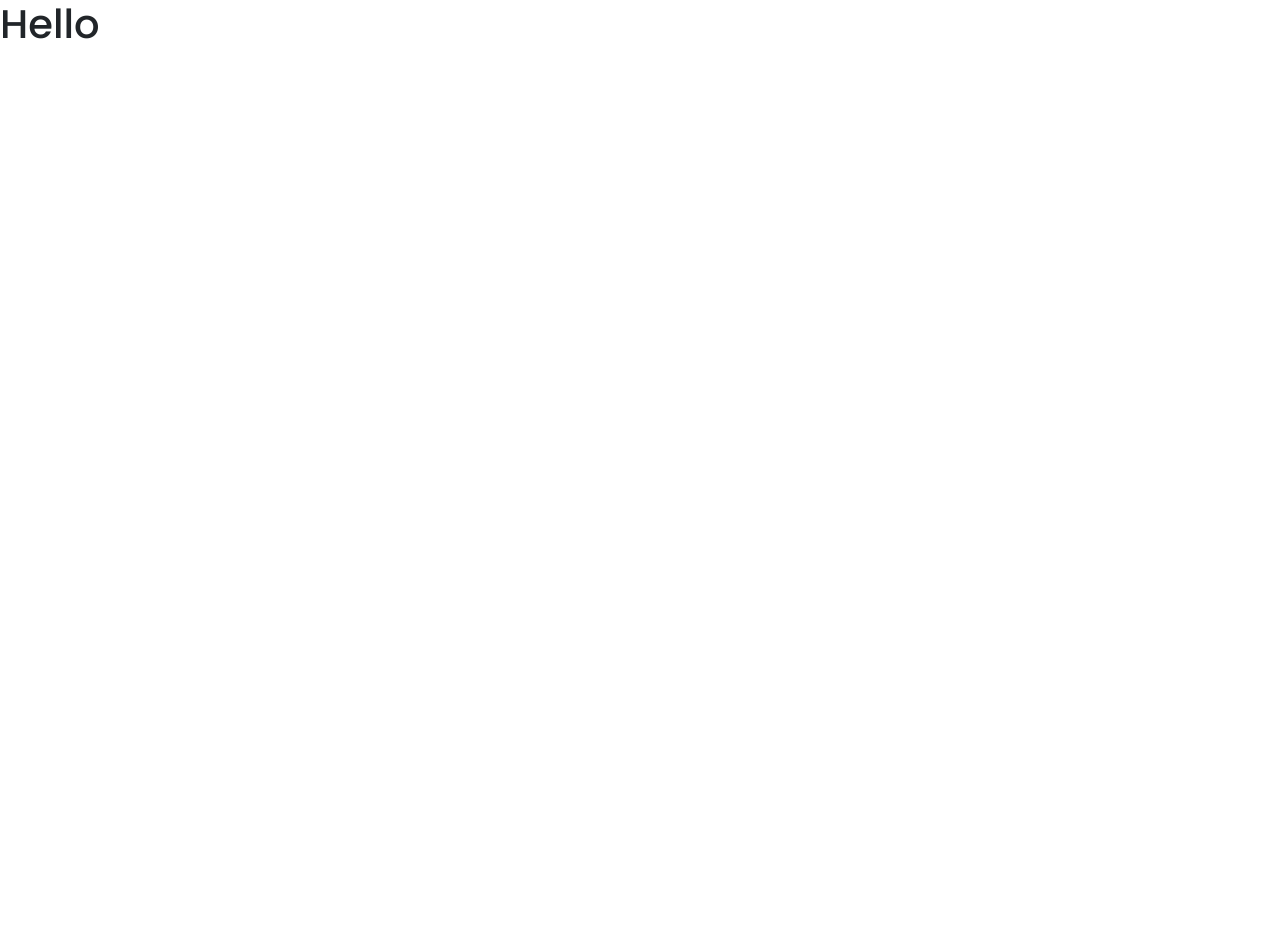
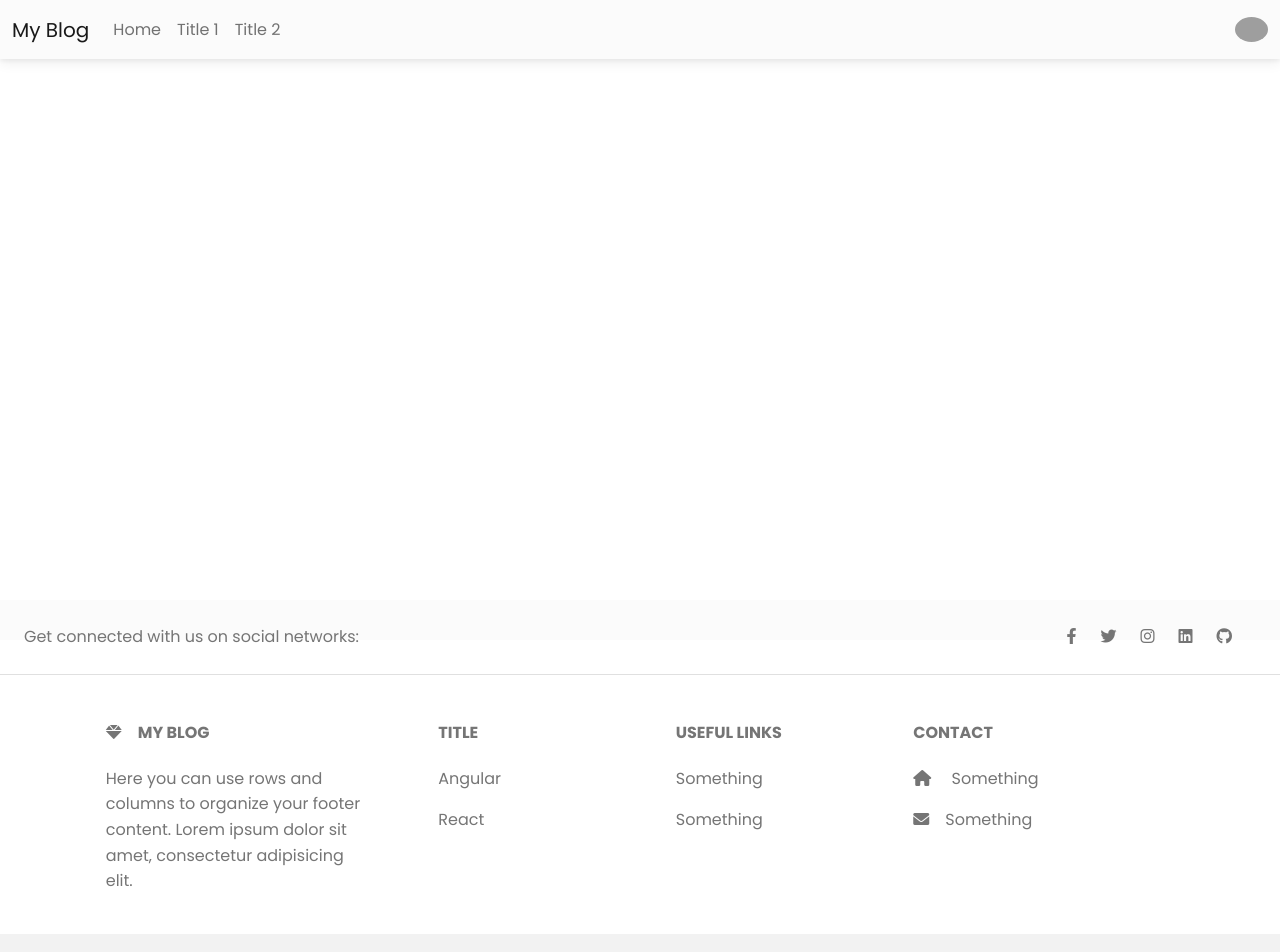
Before and after one commit to rijalanupraj/node-blog-frontend, a React (Create React App) app: page / in a window 1280 px wide. Shown: the top 952 px of the page. Before the commit the page ends 800 px from the top, so only its background shows below. Built offline with nearby package versions, Linux system fonts and the light colour scheme; grey boxes are pictures that could not be loaded.

Commit message:
🎨 Design Navbar and Footer using bootstrap

```diff
--- a/public/index.html
+++ b/public/index.html
@@ -8,12 +8,26 @@
     <meta name="description" content="Web site created using create-react-app" />
     <link rel="apple-touch-icon" href="%PUBLIC_URL%/logo192.png" />
     <link rel="manifest" href="%PUBLIC_URL%/manifest.json" />
+    <!-- Font Awesome -->
     <link
-      href="https://cdn.jsdelivr.net/npm/bootstrap@5.1.3/dist/css/bootstrap.min.css"
+      href="https://cdnjs.cloudflare.com/ajax/libs/font-awesome/6.0.0/css/all.min.css"
       rel="stylesheet"
-      integrity="sha384-1BmE4kWBq78iYhFldvKuhfTAU6auU8tT94WrHftjDbrCEXSU1oBoqyl2QvZ6jIW3"
-      crossorigin="anonymous"
     />
+    <!-- Google Fonts -->
+    <link
+      href="https://fonts.googleapis.com/css?family=Roboto:300,400,500,700&display=swap"
+      rel="stylesheet"
+    />
+    <!-- MDB -->
+    <link
+      href="https://cdnjs.cloudflare.com/ajax/libs/mdb-ui-kit/3.11.0/mdb.min.css"
+      rel="stylesheet"
+    />
+    <!-- MDB -->
+    <script
+      type="text/javascript"
+      src="https://cdnjs.cloudflare.com/ajax/libs/mdb-ui-kit/3.11.0/mdb.min.js"
+    ></script>
 
     <!-- Google Fonts -->
     <link rel="preconnect" href="https://fonts.googleapis.com" />
--- a/src/App.js
+++ b/src/App.js
@@ -1,5 +1,14 @@
+import Navbar from './components/Navbar';
+import Footer from './components/Footer';
 function App() {
-  return <h1>Hello</h1>;
+  return (
+    <div className='position-relative' style={{ minHeight: '80vh' }}>
+      <div style={{ paddingBottom: '2.5rem' }}>
+        <Navbar />
+      </div>
+      <Footer />
+    </div>
+  );
 }
 
 export default App;
--- /dev/null
+++ b/src/components/Footer.js
@@ -0,0 +1,97 @@
+import React from 'react';
+
+function Footer() {
+  return (
+    <footer
+      className='text-center text-lg-start bg-light text-muted position-absolute w-100 bottom-0'
+      style={{ height: '2.5rem' }}
+    >
+      <section className='d-flex justify-content-center justify-content-lg-between p-4 border-bottom'>
+        <div className='me-5 d-none d-lg-block'>
+          <span>Get connected with us on social networks:</span>
+        </div>
+
+        <div>
+          <a href='/' className='me-4 text-reset'>
+            <i className='fab fa-facebook-f'></i>
+          </a>
+          <a href='/' className='me-4 text-reset'>
+            <i className='fab fa-twitter'></i>
+          </a>
+          <a href='/' className='me-4 text-reset'>
+            <i className='fab fa-instagram'></i>
+          </a>
+          <a href='/' className='me-4 text-reset'>
+            <i className='fab fa-linkedin'></i>
+          </a>
+          <a href='/' className='me-4 text-reset'>
+            <i className='fab fa-github'></i>
+          </a>
+        </div>
+      </section>
+
+      <section className=''>
+        <div className='container text-center text-md-start mt-5'>
+          <div className='row mt-3'>
+            <div className='col-md-3 col-lg-4 col-xl-3 mx-auto mb-4'>
+              <h6 className='text-uppercase fw-bold mb-4'>
+                <i className='fas fa-gem me-3'></i>My Blog
+              </h6>
+              <p>
+                Here you can use rows and columns to organize your footer content. Lorem ipsum dolor
+                sit amet, consectetur adipisicing elit.
+              </p>
+            </div>
+
+            <div className='col-md-2 col-lg-2 col-xl-2 mx-auto mb-4'>
+              <h6 className='text-uppercase fw-bold mb-4'>Title</h6>
+              <p>
+                <a href='/' className='text-reset'>
+                  Angular
+                </a>
+              </p>
+              <p>
+                <a href='/' className='text-reset'>
+                  React
+                </a>
+              </p>
+            </div>
+
+            <div className='col-md-3 col-lg-2 col-xl-2 mx-auto mb-4'>
+              <h6 className='text-uppercase fw-bold mb-4'>Useful links</h6>
+              <p>
+                <a href='/' className='text-reset'>
+                  Something
+                </a>
+              </p>
+              <p>
+                <a href='/' className='text-reset'>
+                  Something
+                </a>
+              </p>
+            </div>
+            <div className='col-md-4 col-lg-3 col-xl-3 mx-auto mb-md-0 mb-4'>
+              <h6 className='text-uppercase fw-bold mb-4'>Contact</h6>
+              <p>
+                <i className='fas fa-home me-3'></i> Something
+              </p>
+              <p>
+                <i className='fas fa-envelope me-3'></i>
+                Something
+              </p>
+            </div>
+          </div>
+        </div>
+      </section>
+
+      <div className='text-center p-4' style={{ backgroundColor: 'rgba(0, 0, 0, 0.05)' }}>
+        © 2021 Copyright:
+        <a className='text-reset fw-bold' href='https://mdbootstrap.com/'>
+          MDBootstrap.com
+        </a>
+      </div>
+    </footer>
+  );
+}
+
+export default Footer;
--- /dev/null
+++ b/src/components/Navbar.js
@@ -0,0 +1,88 @@
+// External Import
+import React from 'react';
+
+function Navbar() {
+  return (
+    <nav className='navbar navbar-expand-lg navbar-light bg-light'>
+      <div className='container-fluid'>
+        <button
+          className='navbar-toggler'
+          type='button'
+          data-mdb-toggle='collapse'
+          data-mdb-target='#navbarSupportedContent'
+          aria-controls='navbarSupportedContent'
+          aria-expanded='false'
+          aria-label='Toggle navigation'
+        >
+          <i className='fas fa-bars'></i>
+        </button>
+
+        <div className='collapse navbar-collapse' id='navbarSupportedContent'>
+          <a className='navbar-brand mt-2 mt-lg-0' href='/'>
+            My Blog
+          </a>
+          <ul className='navbar-nav me-auto mb-2 mb-lg-0'>
+            <li className='nav-item'>
+              <a className='nav-link' href='/'>
+                Home
+              </a>
+            </li>
+            <li className='nav-item'>
+              <a className='nav-link' href='/'>
+                Title 1
+              </a>
+            </li>
+            <li className='nav-item'>
+              <a className='nav-link' href='/'>
+                Title 2
+              </a>
+            </li>
+          </ul>
+        </div>
+
+        <div className='d-flex align-items-center'>
+          <div className='dropdown'>
+            <a
+              className='dropdown-toggle d-flex align-items-center hidden-arrow'
+              href='/'
+              id='navbarDropdownMenuAvatar'
+              role='button'
+              data-mdb-toggle='dropdown'
+              aria-expanded='false'
+            >
+              <img
+                src='https://cdn.pixabay.com/photo/2016/09/01/08/24/smiley-1635449_1280.png'
+                className='rounded-circle'
+                height='25'
+                alt='Black and White Portrait of a Man'
+                loading='lazy'
+              />
+            </a>
+            <ul
+              className='dropdown-menu dropdown-menu-end'
+              aria-labelledby='navbarDropdownMenuAvatar'
+            >
+              <li>
+                <a className='dropdown-item' href='/'>
+                  My profile
+                </a>
+              </li>
+              <li>
+                <a className='dropdown-item' href='/'>
+                  Settings
+                </a>
+              </li>
+              <li>
+                <a className='dropdown-item' href='/'>
+                  Logout
+                </a>
+              </li>
+            </ul>
+          </div>
+        </div>
+      </div>
+    </nav>
+  );
+}
+
+export default Navbar;
```
